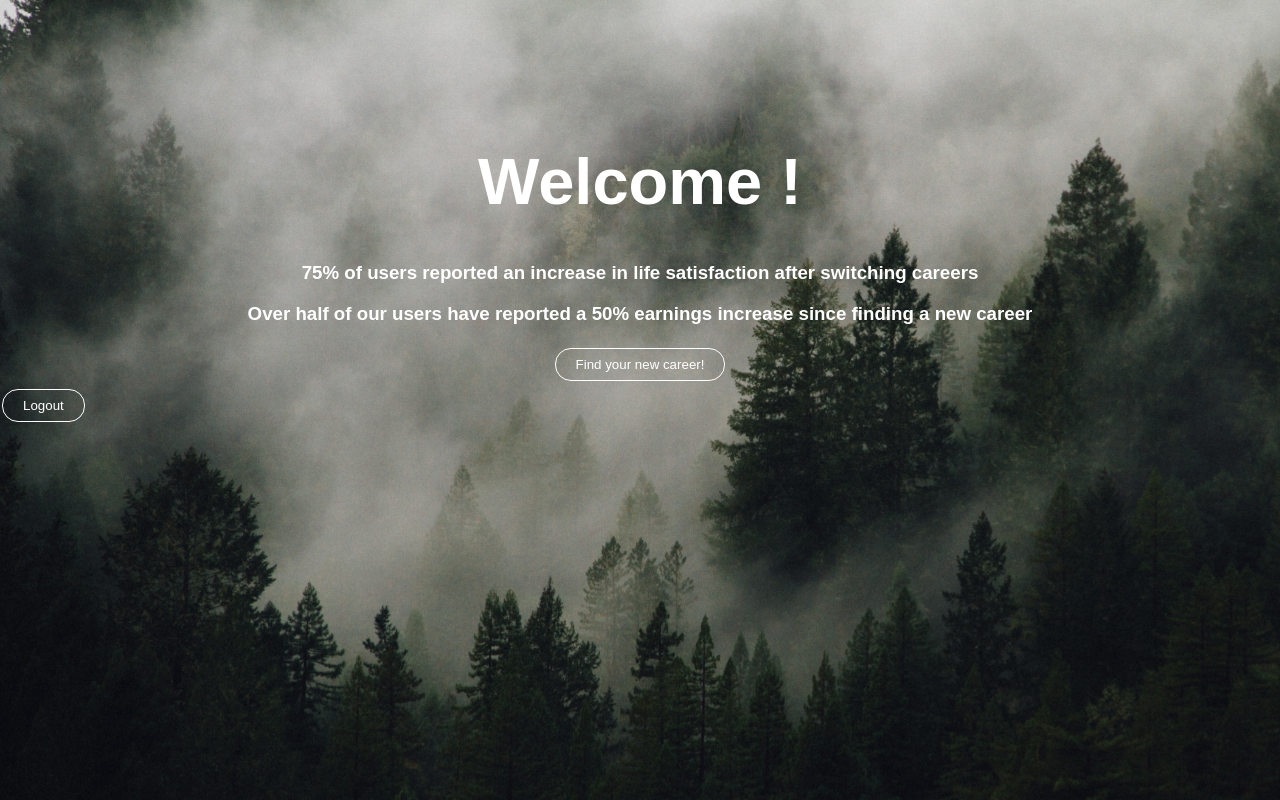
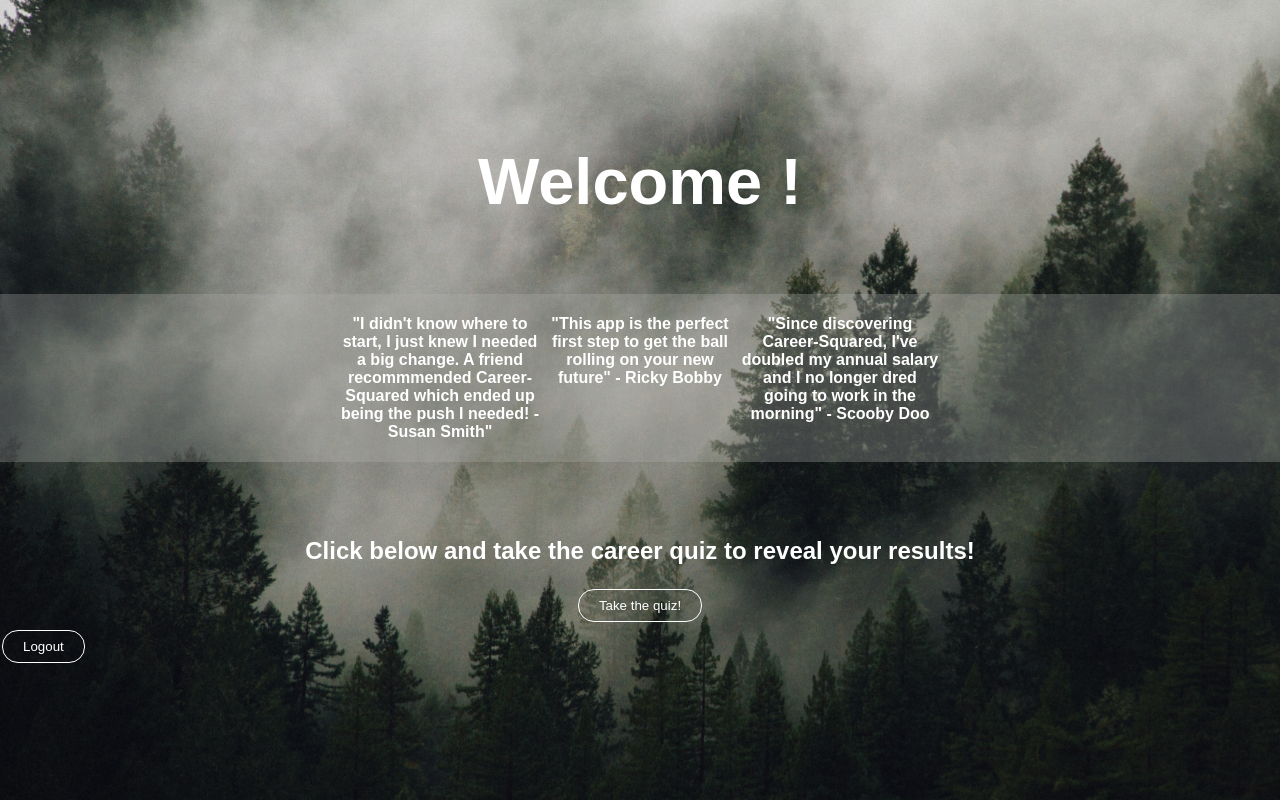
Before and after one commit to zacharypantalone/projectjjz, a React (Create React App) app: page /dashboard in a window 1280 px wide. Built offline with nearby package versions, Linux system fonts and the light colour scheme; no server answers.

Commit message:
Adjust styles for quiz not taken for better prompting

```diff
--- a/src/App.js
+++ b/src/App.js
@@ -74,13 +74,13 @@ function App() {
           src={Logo}
           alt='Logo SVG'
         />
-        <p className='mission-statement'>
+        <h4 className='mission-statement'>
           Whether you are rejoining the workforce, or looking for a new career, it can be hard to know which direction to go!
           The modern world is fast paced and constantly changing and with those changes comes new avenues and opportunities.
           Career Squared is here to help you start your adventure towards the future of your dreams. We've developed a comprehensive career quiz
           based on your skills and preferences aimed to guide you in the right direction.Your quiz results will offer you resources in your
           best fitting careers and even an option to chat with professionals in those fields.
-        </p>
+        </h4>
         <form className='login-form'>
           {formFields.map(field => {
             return (
--- a/src/components/QuizNotTaken.js
+++ b/src/components/QuizNotTaken.js
@@ -1,5 +1,7 @@
 import React from 'react';
 import { useNavigate } from 'react-router';
+
+import '../styles/QuizNotTaken.scss';
 
 const QuizNotTaken = () => {
   const navigate = useNavigate();
@@ -10,19 +12,25 @@ const QuizNotTaken = () => {
 
   return (
     <div>
-      <h3>
-        75% of users reported an increase in life satisfaction after switching
-        careers
-      </h3>
-      <h3>
-        Over half of our users have reported a 50% earnings increase since
-        finding a new career
-      </h3>
+      <div className='testimonials-container'>
+        <h4 className='testimonial'>
+          "I didn't know where to start, I just knew I needed a big change. A friend recommmended Career-Squared which ended up being the push I needed! - Susan Smith"
+        </h4>
+        <h4 className='testimonial'>
+          "This app is the perfect first step to get the ball rolling on your new future" - Ricky Bobby
+        </h4>
+        <h4 className='testimonial'>
+          "Since discovering Career-Squared, I've doubled my annual salary and I no longer dred going to work in the morning" - Scooby Doo
+        </h4>
+      </div>
+      <h2 className='take-quiz-prompt'>
+        Click below and take the career quiz to reveal your results!
+      </h2>
       <button
         type='submit'
         onClick={handleClick}
       >
-        Find your new career!
+        Take the quiz!
       </button>
     </div>
   );
--- a/src/components/QuizResults.js
+++ b/src/components/QuizResults.js
@@ -25,12 +25,13 @@ const QuizResults = () => {
   return (
 
     <article>
-
-      <h3>
+      <div className='upper-quiz-results'>
+      <h3 >
         Now that you have taken our quiz you're one step closer to a better
         future!
       </h3>
-      <h3>Here are the results from your last quiz</h3>
+      <h1>Here are the results from your last quiz.....</h1>
+      </div>
       <div className='career-tiles'>
         {jobs.map((job, index) => (
           <div className='career-tile'>
--- /dev/null
+++ b/src/styles/QuizNotTaken.scss
@@ -0,0 +1,19 @@
+
+.testimonials-container{
+display: flex;
+justify-content: center;
+background-color: rgba(178,178,177,0.3);
+margin-top: 75px;
+margin-bottom: 75px;
+}
+
+.testimonial {
+width: 200px;
+color: white;
+}
+
+.take-quiz-prompt {
+  color: white;
+
+
+}
--- a/src/styles/QuizResults.scss
+++ b/src/styles/QuizResults.scss
@@ -5,6 +5,11 @@
   padding-left: 150px;
   padding-right: 150px;
   padding-top: 60px;
+}
+
+.upper-quiz-results {
+  padding: 5px;
+  background-color: rgba(178,178,177,0.3);
 }
 
 .career-tile {
@@ -24,6 +29,10 @@
   box-shadow: whitesmoke 5px 12px 15px 3px;
 }
 
+.career-tile:hover {
+  opacity: 90%;
+}
+
 .career-body {
   height: 280px;
 }
```
